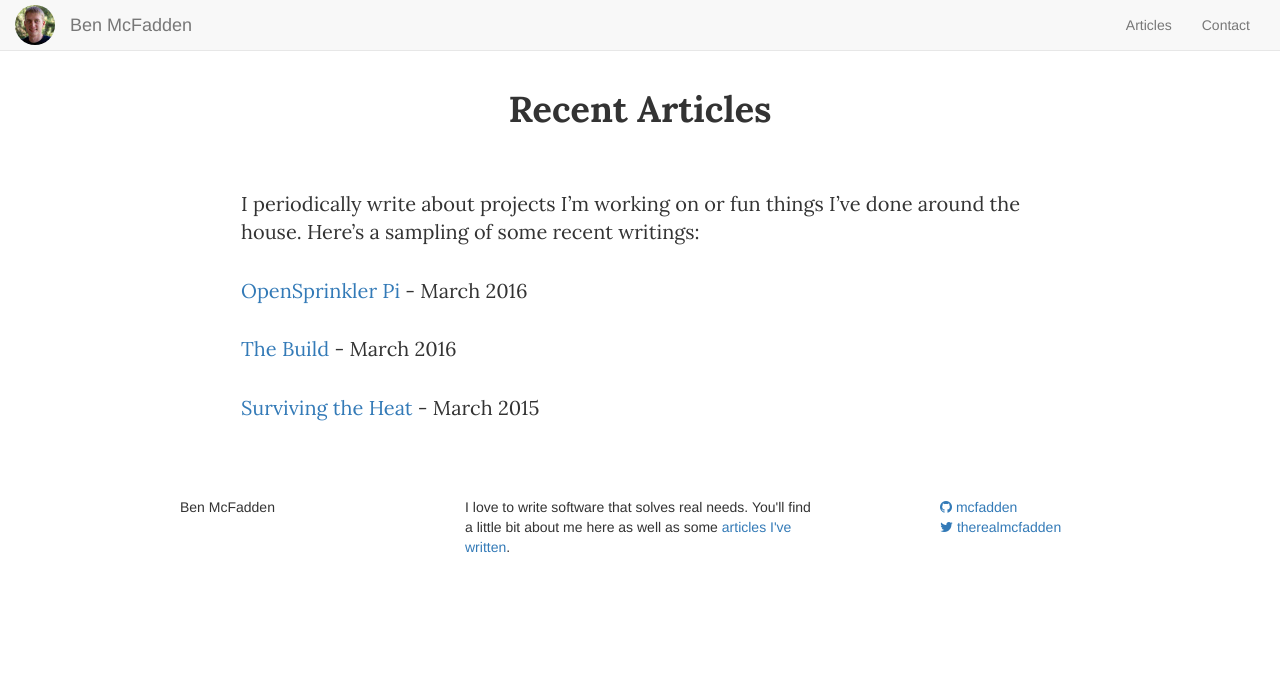
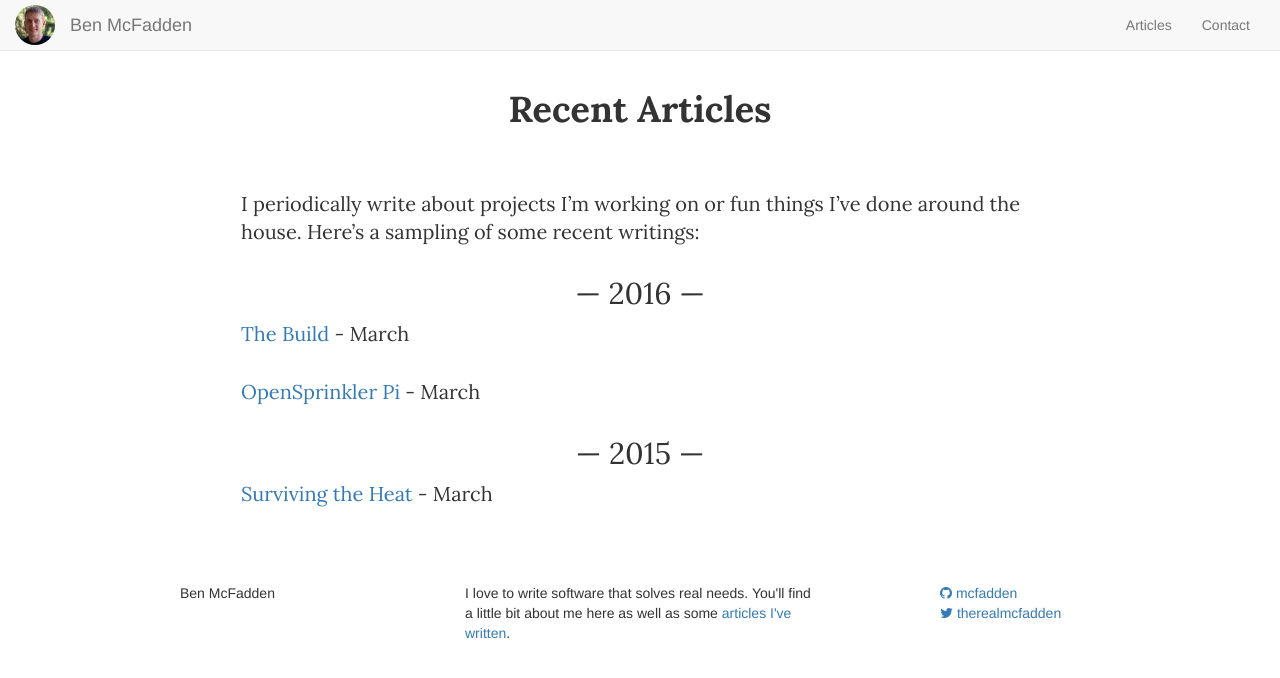
Before and after one commit to mcfadden/mcfadden.github.io, a Jekyll site: the page built from articles/index.md, in a window 1280 px wide. Shown: the top 678 px of the page. Built offline with Jekyll 4.4.1, drawn with Linux system fonts in a browser that asks for light colours; nearby versions of some CDN libraries.

Commit message:
Update sort order of articles. Group by year

```diff
--- a/articles/index.md
+++ b/articles/index.md
@@ -4,8 +4,25 @@ title: Recent Articles
 ---
 
 I periodically write about projects I'm working on or fun things I've done around the house. Here's a sampling of some recent writings:
+
 {% for post in site.posts  %}
+{% capture this_year %}{{ post.date | date: "%Y" }}{% endcapture %}
+{% capture next_year %}{{ post.previous.date | date: "%Y" }}{% endcapture %}
 
-[{{ post.title }}]({{ post.url }}) - {{post.date | date: "%B %Y"}}
+{% if forloop.first %}
+<h2 class='text-center' id='{{ this_year }}-ref'>&mdash; {{this_year}} &mdash;</h2>
+{% endif %}
+
+[{{ post.title }}]({{ post.url }}) - {{post.date | date: "%B"}}
+
+{% if forloop.last %}
+
+{% else %}
+
+{% if this_year != next_year %}
+<h2 class='text-center' id='{{ next_year }}-ref'>&mdash; {{next_year}} &mdash;</h2>
+{% endif %}
+
+{% endif %}
 
 {% endfor %}
```
Also changed, not shown: _posts/2016-03-29-open-sprinkler.md (renamed from _posts/2016-03-30-open-sprinkler.md).
